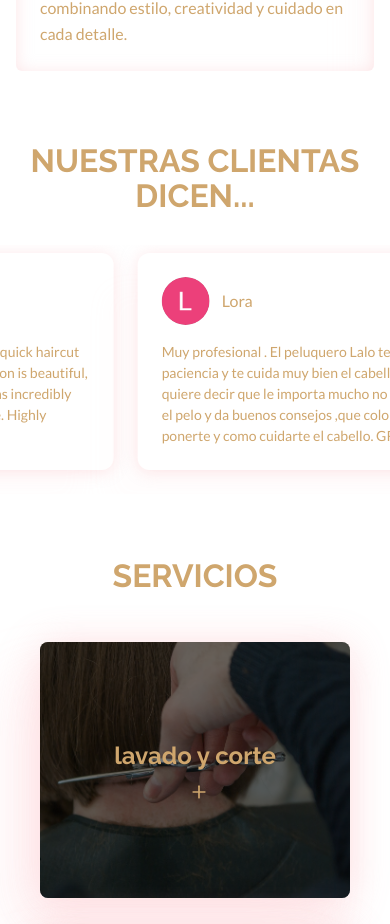
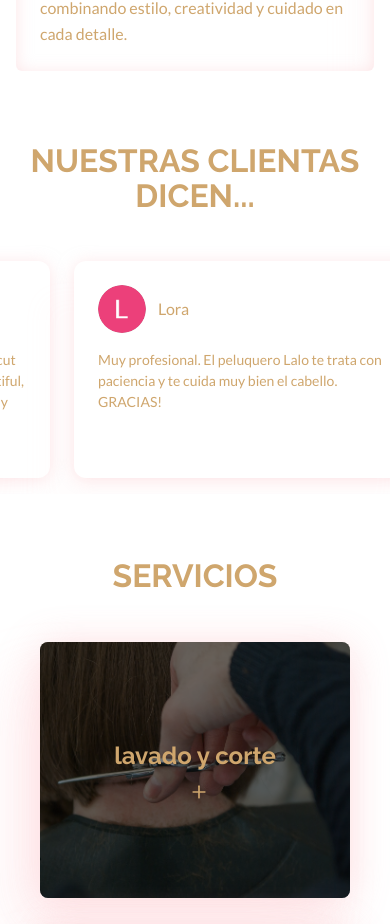
Before and after one commit to gustiadrin/lalo, a Next.js app: page / in a window 390 px wide. Shown: the part 1155-2079 px from the top of the page. Built offline with nearby package versions, Linux system fonts and the light colour scheme.

Commit message:
responsive tablet

```diff
--- a/src/app/components/Hero.tsx
+++ b/src/app/components/Hero.tsx
@@ -6,7 +6,7 @@ export default function Hero() {
   return (
     <section
       id="hero"
-      className="relative h-[550px] w-full overflow-hidden scroll-mt-20"
+      className="relative h-[550px] xl:h-[700px] w-full overflow-hidden scroll-mt-20"
     >
       <video
         className="absolute inset-0 w-full h-full object-cover"
--- a/src/app/components/Reviews.tsx
+++ b/src/app/components/Reviews.tsx
@@ -1,5 +1,5 @@
 "use client";
-import React, { useState, useRef } from "react";
+import React, { useState, useRef, useEffect } from "react";
 import Image from "next/image";
 
 const reviews = [
@@ -12,25 +12,25 @@ const reviews = [
   {
     id: 2,
     name: "Lora",
-    text: "Muy profesional . El peluquero Lalo te trata con paciencia y te cuida muy bien el cabello ,eso quiere decir que le importa mucho no quemarte el pelo y da buenos consejos ,que color deberías ponerte y como cuidarte el cabello. GRACIAS !",
+    text: "Muy profesional. El peluquero Lalo te trata con paciencia y te cuida muy bien el cabello. GRACIAS!",
     img: "/lora.png",
   },
   {
     id: 3,
     name: "Anne Liebau",
-    text: "Ich bin begeistert! Lalo hat mir meine Traumfrisur gezaubert! Nebenher hat er mich noch mit Tipps und Tricks zu meinen Haaren versorgt. Auch meinem Mann hat er absolut professionell die Haare geschnitten, sieht super aus. Vielen Dank!",
+    text: "Ich bin begeistert! Lalo hat mir meine Traumfrisur gezaubert! Auch meinem Mann hat er absolut professionell die Haare geschnitten.",
     img: "/anne.png",
   },
   {
     id: 4,
     name: "Yogur de fresa",
-    text: "Posiblemente el mejor peluquero de toda torrevieja, un profesional de pies a cabeza, un salón precioso y limpio. Enhorabuena!",
+    text: "Posiblemente el mejor peluquero de toda Torrevieja, un profesional de pies a cabeza, un salón precioso y limpio.",
     img: "/yogur.png",
   },
   {
     id: 5,
     name: "Iveta Šindelářová",
-    text: "Navštívila jsem tento salón a jsem z práce tohoto skvělého kadeřníka nadšená. Příjemné prostředí ochota,prostě veliká spokojenost s úpravou vlasů, určitě se vrátím znovu a znovu.🙏🏻",
+    text: "Navštívila jsem tento salón a jsem z práce tohoto skvělého kadeřníka nadšená. Určitě se vrátím znovu a znovu. 🙏🏻",
     img: "/iveta.png",
   },
 ];
@@ -41,6 +41,21 @@ export default function Reviews() {
   const isDragging = useRef(false);
   const startX = useRef(0);
   const scrollLeft = useRef(0);
+
+  // Loop automático
+  useEffect(() => {
+    if (paused) return;
+    const interval = setInterval(() => {
+      if (scrollRef.current) {
+        scrollRef.current.scrollLeft += 1;
+        // Loop infinito: cuando llegamos al final, regresamos al inicio
+        if (scrollRef.current.scrollLeft >= scrollRef.current.scrollWidth / 2) {
+          scrollRef.current.scrollLeft = 0;
+        }
+      }
+    }, 20);
+    return () => clearInterval(interval);
+  }, [paused]);
 
   const handleMouseDown = (e: React.MouseEvent) => {
     isDragging.current = true;
@@ -68,15 +83,14 @@ export default function Reviews() {
       id="reviews"
       className="w-full mt-14 mb-4 overflow-hidden scroll-mt-20"
     >
-      <div className="max-w-6xl mx-auto">
       <h2 className="text-h4 md:text-h3 font-raleway text-gold font-bold text-center mb-4 p-4">
         NUESTRAS CLIENTAS DICEN...
       </h2>
 
-        {/* Contenedor scrollable */}
+      {/* Contenedor scrollable hasta los bordes de las franjas */}
       <div
         ref={scrollRef}
-          className="relative overflow-x-auto overflow-y-hidden no-scrollbar touch-scroll cursor-grab"
+        className="flex overflow-x-auto overflow-y-hidden no-scrollbar touch-scroll cursor-grab p-4 2xl:p-[5%]"
         onMouseDown={handleMouseDown}
         onMouseMove={handleMouseMove}
         onMouseLeave={handleMouseUp}
@@ -84,16 +98,11 @@ export default function Reviews() {
         onTouchStart={() => setPaused(true)}
         onTouchEnd={() => setPaused(false)}
       >
-          <div
-            className={`flex w-[max-content] pb-6 pt-2 ${
-              paused ? "" : "animate-marquee"
-            }`}
-          >
         {/* Duplicamos las reseñas para loop infinito */}
         {reviews.concat(reviews).map((review, index) => (
           <div
             key={review.id + "-" + index}
-                className="bg-white p-6 rounded-xl min-w-[300px] max-w-[350px] md:max-w-[400px] flex flex-col mr-6"
+            className="bg-white p-6 rounded-xl min-w-[300px] max-w-[350px] md:max-w-[400px] flex flex-col mr-6 flex-shrink-0"
             style={{
               boxShadow:
                 " -32px 36px 24px rgba(252, 204, 208, 0.04), 0px 2px 16px rgba(252, 204, 208, 0.5)",
@@ -118,22 +127,8 @@ export default function Reviews() {
           </div>
         ))}
       </div>
-        </div>
-      </div>
 
       <style jsx>{`
-        @keyframes marquee {
-          0% {
-            transform: translateX(0);
-          }
-          100% {
-            transform: translateX(-50%);
-          }
-        }
-        .animate-marquee {
-          display: flex;
-          animation: marquee 50s linear infinite;
-        }
         .no-scrollbar::-webkit-scrollbar {
           display: none;
         }
--- a/src/app/layout.tsx
+++ b/src/app/layout.tsx
@@ -44,10 +44,19 @@ export default function RootLayout({
   return (
     <html lang="es">
       <body
-        className={`${geistSans.variable} ${geistMono.variable} ${allura.variable} ${raleway.variable} ${lato.variable} antialiased`}
+        className={`${geistSans.variable} ${geistMono.variable} ${allura.variable} ${raleway.variable} ${lato.variable} 2xl:flex antialiased`}
       >
-        <Header></Header>
-        {children}
+        {/* Franja izquierda */}
+        <div className="hidden 2xl:block 2xl:w-1/5 2xl:min-h-screen 2xl:bg-white"></div>
+
+        {/* Contenido principal */}
+        <div className="flex-1 2xl:w-3/5">
+          <Header />
+          {children}
+        </div>
+
+        {/* Franja derecha */}
+        <div className="hidden 2xl:block 2xl:w-1/5 2xl:min-h-screen 2xl:bg-white"></div>
       </body>
     </html>
   );
```
Lines whose indentation alone changed are shown as unchanged.
